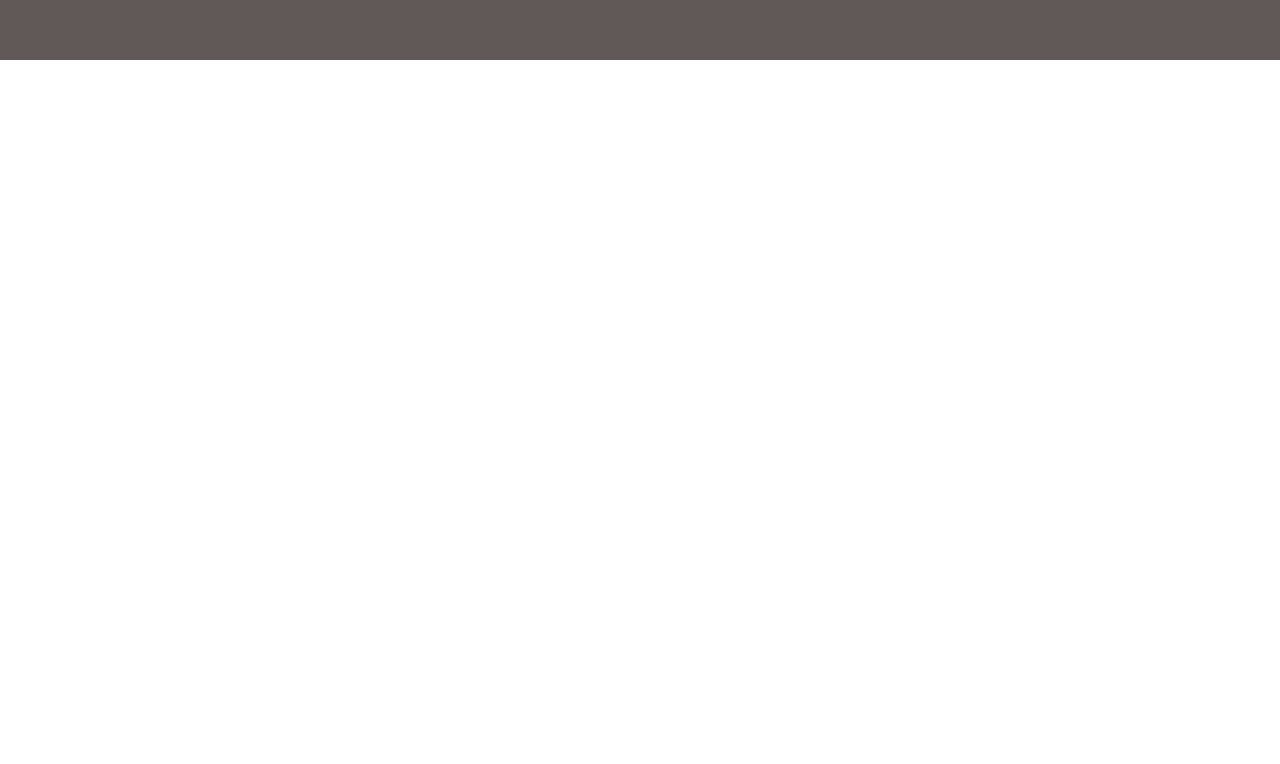
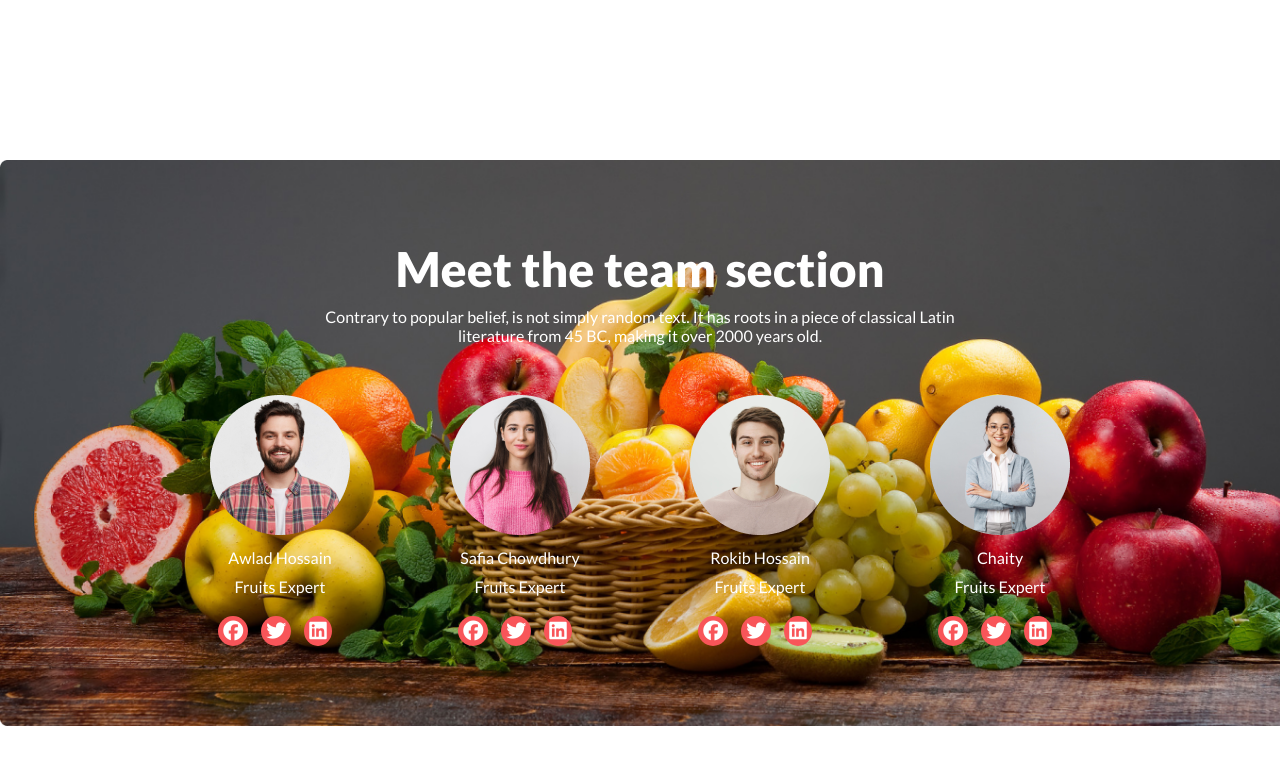
Before and after one commit to shahinur69/assignment-3-responsive, a plain HTML site: page index.html in a window 1280 px wide. Shown: the part 690-1454 px from the top of the page. Before the commit the page ends 800 px from the top, so only its background shows below. Drawn offline with Linux system fonts and the light colour scheme.

Commit message:
team members

```diff
--- a/css/style.css
+++ b/css/style.css
@@ -12,7 +12,6 @@ body{
 }
 header{
     min-height: 600px;
-    background-color: rgb(95, 88, 88);
     padding: 50px 0px 100px;
 }
 nav{
@@ -64,6 +63,96 @@ nav li a{
     position: absolute;
     right: 200px;
 }
+/*  navbar   */
+/*
+.slider{
+    height: 550px;
+    max-width: 1300px;
+    background-image: url("../images/banner1.png");
+    background-repeat: no-repeat;
+    background-size: cover;
+    margin: 0 auto;
+}
+.slider-text{
+    text-align: center;
+    margin-top: 80px;
+    padding: 100px 0px;
+}
+.slider-text h2{
+    color: #FFF;
+    font-size: 72px;
+    font-weight: 800;
+    margin-bottom: 10px;
+}
+.slider-text p{
+    color: #FFF;
+    font-size: 20px;
+    font-weight: 500;
+    margin-bottom: 40px;
+}
+.btn-primary{
+    color: #FFF;
+    font-size: 20px;
+    padding: 10px 25px;
+    font-weight: 800;
+    border-radius: 8px;
+    background: #F85559;
+    border: none;
+}
+*/
+.team-section{
+    padding: 80px 0px;
+    height: auto;
+    max-width: 1300px;
+    background-image: url("../images/banner1.png");
+    background-repeat: no-repeat;
+    background-size: cover;
+    margin: 100px auto;
+}
+.team-content{
+    max-width: 650px;
+    margin: 0 auto;
+    text-align: center;
+}
+.team-content h4{
+    color: #FFF;
+    font-size: 48px;
+    font-weight: 800;
+    margin-bottom: 10px;
+}
+.team-content p{
+    color: #FFF;
+    font-size: 16px;
+    font-weight: 500;
+    margin-bottom: 50px;
+}
+.team-container{
+    display: flex;
+    justify-content: center;
+    text-align: center;
+    gap: 100px;
+}
+.team-member h4{
+    color: #FFF;
+    font-size: 16px;
+    font-weight: 500;
+    margin: 10px 0px;
+}
+.team-member p{
+    color: #FFF;
+    font-size: 16px;
+    font-weight: 500;
+    margin-bottom: 20px;
+}
+.social i{
+    color: white;
+    background-color: #F85559;
+    font-size: 20px;
+    padding: 5px;
+    border-radius: 50%;
+    margin-right: 10px;
+}
+
 
 
 
@@ -72,7 +161,7 @@ nav li a{
     header{
         padding: 10px;
     }
-    nav, .nav-link{
+    nav, .nav-link, .team-container{
         flex-direction: column;
     }
     .nav-link{
@@ -82,6 +171,10 @@ nav li a{
         position: absolute;
         top: 28%;
         right: 28%;
+    }
+    .team-section{
+        width: 100%;
+        height: 100%;
     }
 
 }
--- a/index.html
+++ b/index.html
@@ -30,9 +30,72 @@
           <i class="fa-solid fa-magnifying-glass"></i>
         </div>
       </nav>
+      <!-- slider  -->
+      <!---
+      <div class="slider">
+        <div class="slider-text">
+            <h2>
+              Exotic tastes at your<br> doorstep
+            </h2>
+            <p>We supply highly quality organic products</p>
+            <button class="btn-primary">Show Now</button>
+        </div>
+      </div>-->
     </header>
     <main>
-
+      <section class="team-section">
+        <div class="team-content">
+          <h4>Meet the team section</h4>
+          <p>Contrary to popular belief, is not simply random text. It has roots in a piece of classical Latin literature from 45 BC, making it over 2000 years old.</p>
+        </div>
+        <!-- team  -->
+        <div class="team-container">
+          <div class="team-member">
+            <img src="./images/member1.png" alt="">
+            <h4>Awlad Hossain</h4>
+            <p>Fruits Expert</p>
+            <div class="social">
+              <i class="fa-brands fa-facebook"></i>
+              <i class="fa-brands fa-twitter"></i>
+              <i class="fa-brands fa-linkedin"></i>
+            </div>
+          </div>
+          <!-- members -->
+          <div class="team-member">
+            <img src="./images/member2.png" alt="">
+            <h4>Safia Chowdhury</h4>
+            <p>Fruits Expert</p>
+            <div class="social">
+              <i class="fa-brands fa-facebook"></i>
+              <i class="fa-brands fa-twitter"></i>
+              <i class="fa-brands fa-linkedin"></i>
+            </div>
+          </div>
+          <!-- members -->
+          <div class="team-member">
+            <img src="./images/member3.png" alt="">
+            <h4>Rokib Hossain</h4>
+            <p>Fruits Expert</p>
+            <div class="social">
+              <i class="fa-brands fa-facebook"></i>
+              <i class="fa-brands fa-twitter"></i>
+              <i class="fa-brands fa-linkedin"></i>
+            </div>
+          </div>
+          <!-- members -->
+          <div class="team-member">
+            <img src="./images/member4.png" alt="">
+            <h4>Chaity</h4>
+            <p>Fruits Expert</p>
+            <div class="social">
+              <i class="fa-brands fa-facebook"></i>
+              <i class="fa-brands fa-twitter"></i>
+              <i class="fa-brands fa-linkedin"></i>
+            </div>
+          </div>
+          <!-- members -->
+        </div>
+      </section>
     </main>
     <footer>
 
```
